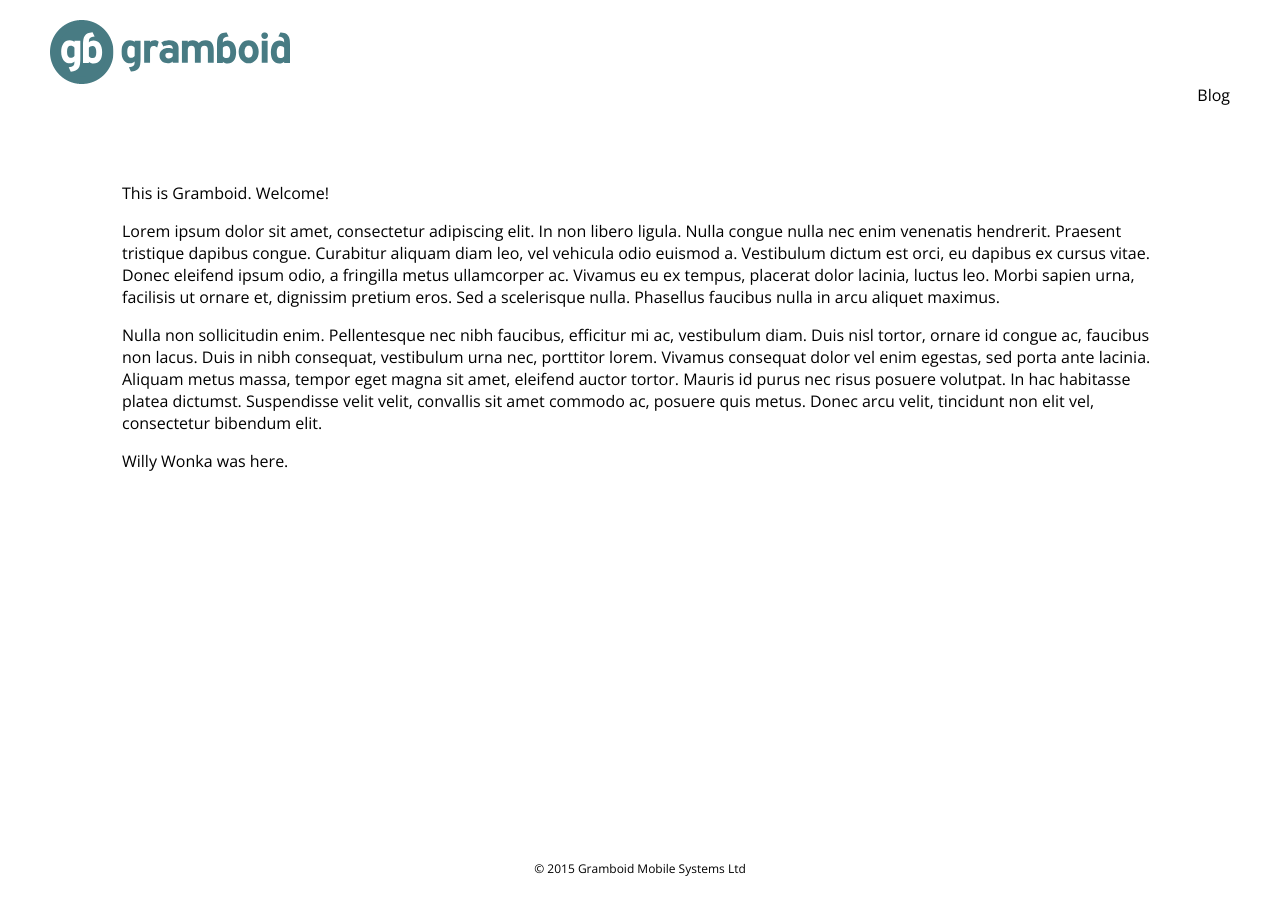
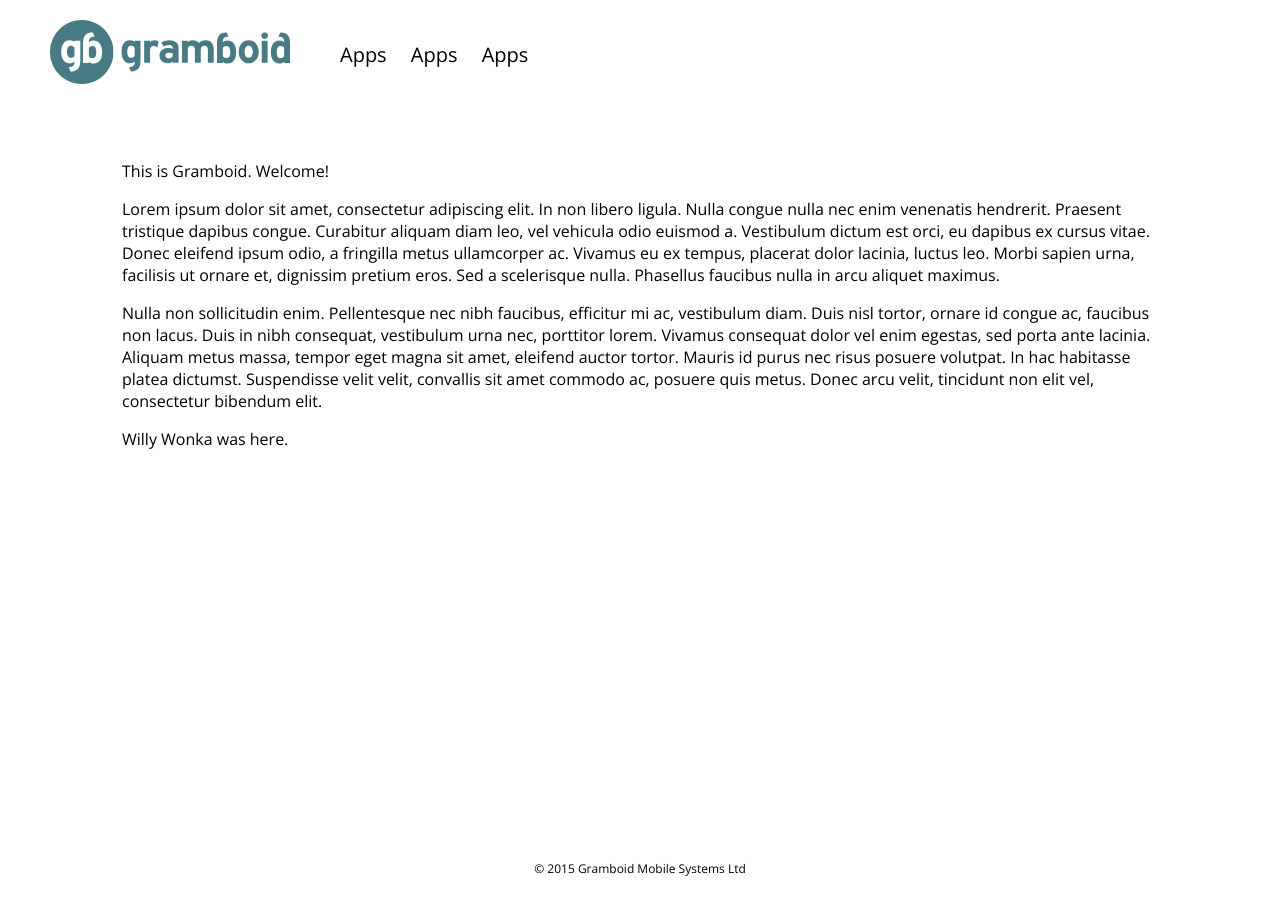
Before and after one commit to gramboid/gramboid.github.io, a Jekyll site: the page built from index.md, in a window 1280 px wide. Built offline with Jekyll 4.4.1, drawn with Linux system fonts in a browser that asks for light colours.

Commit message:
Improve header link layout

```diff
--- a/_layouts/default.html
+++ b/_layouts/default.html
@@ -31,8 +31,10 @@
 
     <div id="head">
       <img src="logo_with_text.svg" width=240 height=64 >
-      <div align="right">
-        Blog
+      <div id="header_links">
+        <span class="header_link">Apps</span>
+        <span class="header_link">Apps</span>
+        <span class="header_link">Apps</span>
       </div>
     </div>
 
--- a/default.css
+++ b/default.css
@@ -12,6 +12,7 @@ html, body {
 }
 
 #head {
+  position: relative;
   padding-left: 50px;
   padding-right: 50px;
   padding-top: 20px;
@@ -35,3 +36,14 @@ html, body {
   font-weight: 300;
   text-align: center;
 }
+
+#header_links {
+  position: absolute;
+  bottom: 36px;
+  left:320px;
+}
+
+span.header_link {
+  font-size: 20px;
+  padding-left: 20px;
+}
```
